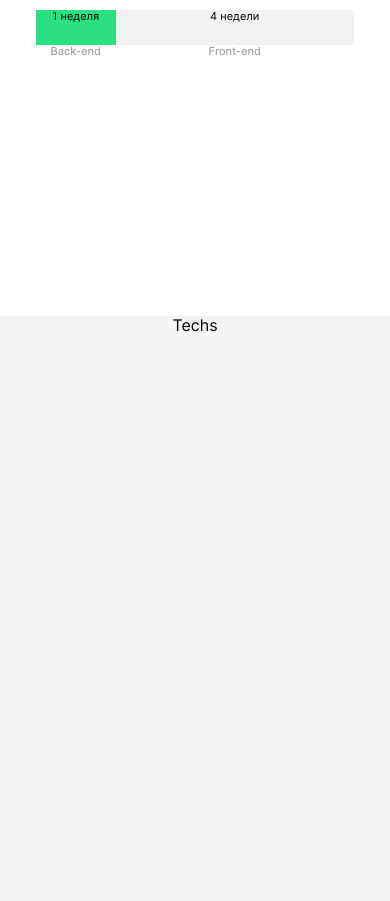
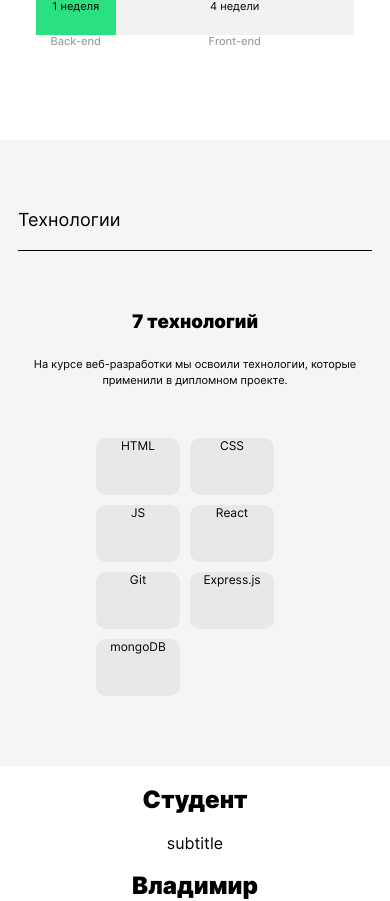
Before and after one commit to KVADRAT-1/movies-explorer-frontend, a React (Create React App) app: page / in a window 390 px wide. Shown: the part 1096-1997 px from the top of the page. Built offline with nearby package versions, Linux system fonts and the light colour scheme.

Commit message:
level-2/14.08.2021/1

```diff
--- a/src/components/Main/AboutMe/AboutMe.js
+++ b/src/components/Main/AboutMe/AboutMe.js
@@ -3,7 +3,19 @@ import './AboutMe.css';
 function AboutMe() {
   return (
     <div className="AboutMe">
-        AboutMe
+        <h2 className='AboutMe__title'>Студент</h2>
+
+        <article className='AboutMe__paragraph'>subtitle
+          <h2 className='AboutMe__paragraph-title'>Владимир</h2>
+          <h3 className='AboutMe__paragraph-subtitle'>Фронтенд-разработчик, 23 года</h3>
+          <p className='AboutMe__description'>Я родился и живу в Саратове, закончил факультет экономики СГУ. У меня есть жена
+и дочь. Я люблю слушать музыку, а ещё увлекаюсь бегом. Недавно начал кодить. С 2015 года работал в компании «СКБ Контур». После того, как прошёл курс по веб-разработке, начал заниматься фриланс-заказами и ушёл с постоянной работы.</p>
+        </article>
+        <div className='AboutMe__connection'>
+          <a href={'https://developer.mozilla.org/en-US/docs/Web/CSS/font-style'}>Facebook</a>
+          <a href={'https://hcdev.ru/grid/grid-5/'}>Github</a>
+        </div>
+        <img></img>
     </div>
   );
 }
--- a/src/components/Main/AboutProject/AboutProject.css
+++ b/src/components/Main/AboutProject/AboutProject.css
@@ -1,6 +1,5 @@
 .AboutProject {
-    min-height: 608px;
-    padding: 110px 70px;
+    padding:110px 70px;
 }
 
 .AboutProject__title {
@@ -14,7 +13,7 @@
 }
 
 .info-text {
-    margin: 70px 0 0 0;
+    margin: 70px 0 110px;
     display: flex;
 }
 
@@ -39,7 +38,7 @@
 }
 
 .visual-info {
-    margin: 110px 70px;
+    margin: 0 70px;
     display: grid;
     grid-template-columns: 1fr 3fr;
     grid-template-rows: repeat(2, 36px);
@@ -72,6 +71,10 @@
         padding: 90px 50px;
     }
 
+    .info-text {
+        margin: 70px 0 93px;
+    }
+
     .info-text__paragraph:first-child {
         margin-right: 30px;
     }
@@ -82,7 +85,7 @@
     }
 
     .visual-info {
-        margin: 93px 50px 90px;
+        margin: 0 50px;
         grid-template-rows: repeat(2, 35px);
         font-size: 11px;
         line-height: 13px;
@@ -99,6 +102,7 @@
     }
 
     .info-text {
+        margin: 60px 0;
         flex-direction: column;
     }
 
@@ -116,7 +120,7 @@
     }
 
     .visual-info {
-        margin: 60px 18px;
+        margin: 0 18px;
         grid-template-rows: repeat(2, 35px);
         font-size: 11px;
         line-height: 13px;
--- a/src/components/Main/Techs/Techs.css
+++ b/src/components/Main/Techs/Techs.css
@@ -1,4 +1,117 @@
 .Techs {
-    height: 625px;
+    padding:110px 70px;
     background-color: rgb(245, 245, 245);
 }
+
+.Techs__title {
+    height: 40px;
+    margin: 0;
+    text-align: left;
+    font-style: normal;
+    font-weight: 400;
+    font-size: 22px;
+    border-bottom: 1px solid  rgb(0, 0, 0);
+}
+
+.Techs__paragraph {
+    margin: 90px 0 100px;
+}
+
+.Techs__paragraph-title {
+    margin: 0;
+    font-style: normal;
+    font-weight: normal;
+    font-size: 50px;
+    line-height: 58px;
+    text-align: center;
+}
+
+.Techs__description {
+    margin: 12px 0 0 0;
+    font-style: normal;
+    font-weight: normal;
+    font-size: 14px;
+    line-height: 20px;
+    text-align: center;
+}
+
+.Techs__list {
+    width: 690px;
+    margin: 0 auto;
+    padding: 0;
+    display: grid;
+    grid-template-columns: repeat(7, 90px);
+    grid-template-rows: repeat(1, 60px);
+    grid-gap: 10px;
+    list-style-type: none;
+}
+
+.Techs__item {
+    font-style: normal;
+    font-weight: normal;
+    font-size: 14px;
+    line-height: 17px;
+    text-align: center;
+    vertical-align: middle;
+    border-radius: 10px;
+    background: #E8E8E8;
+}
+
+@media (max-width: 1279px) {
+    .Techs {
+        padding: 90px 50px;
+    }
+
+    .Techs__paragraph {
+        margin: 80px 0 83px;
+    }
+
+    .Techs__description {
+        margin: 18px 0 0 0;
+        font-size: 12px;
+        line-height: 18px;
+    }
+
+    .Techs__item {
+        font-size: 12px;
+        line-height: 15px;
+    }
+
+    .Techs__list {
+        width: 648px;
+        grid-template-columns: repeat(7, 84px);
+        grid-template-rows: repeat(1, 57px);
+    }
+}
+
+@media (max-width: 767px) {
+    .Techs {
+        padding: 70px 18px;
+    }
+
+    .Techs__title {
+        font-size: 18px;
+    }
+
+    .Techs__paragraph {
+        margin: 60px 0 50px;
+    }
+
+    .Techs__paragraph-title {
+        font-size: 30px;
+        line-height: 36px;
+    }
+
+    .Techs__description {
+        margin: 24px 0 0 0;
+        font-size: 11px;
+        line-height: 16px;
+    }
+
+    .Techs__list {
+        width: 198px;
+        grid-template-columns: repeat(2, 84px);
+        grid-template-rows: repeat(4, 57px);
+        grid-gap: 10px;
+    }
+}
--- a/src/components/Main/Techs/Techs.js
+++ b/src/components/Main/Techs/Techs.js
@@ -3,7 +3,20 @@ import './Techs.css';
 function Techs() {
   return (
     <div className="Techs">
-        Techs
+        <h2 className='Techs__title'>Технологии</h2>
+        <article className='Techs__paragraph'>
+          <h3 className='Tecs__paragraphh-title'>7 технологий</h3>
+          <p className='Techs__description'>На курсе веб-разработки мы освоили технологии, которые применили в дипломном проекте.</p>
+        </article>
+        <ul className='Techs__list'>
+          <li className='Techs__item'>HTML</li>
+          <li className='Techs__item'>CSS</li>
+          <li className='Techs__item'>JS</li>
+          <li className='Techs__item'>React</li>
+          <li className='Techs__item'>Git</li>
+          <li className='Techs__item'>Express.js</li>
+          <li className='Techs__item'>mongoDB</li>
+        </ul>
     </div>
   );
 }
```
